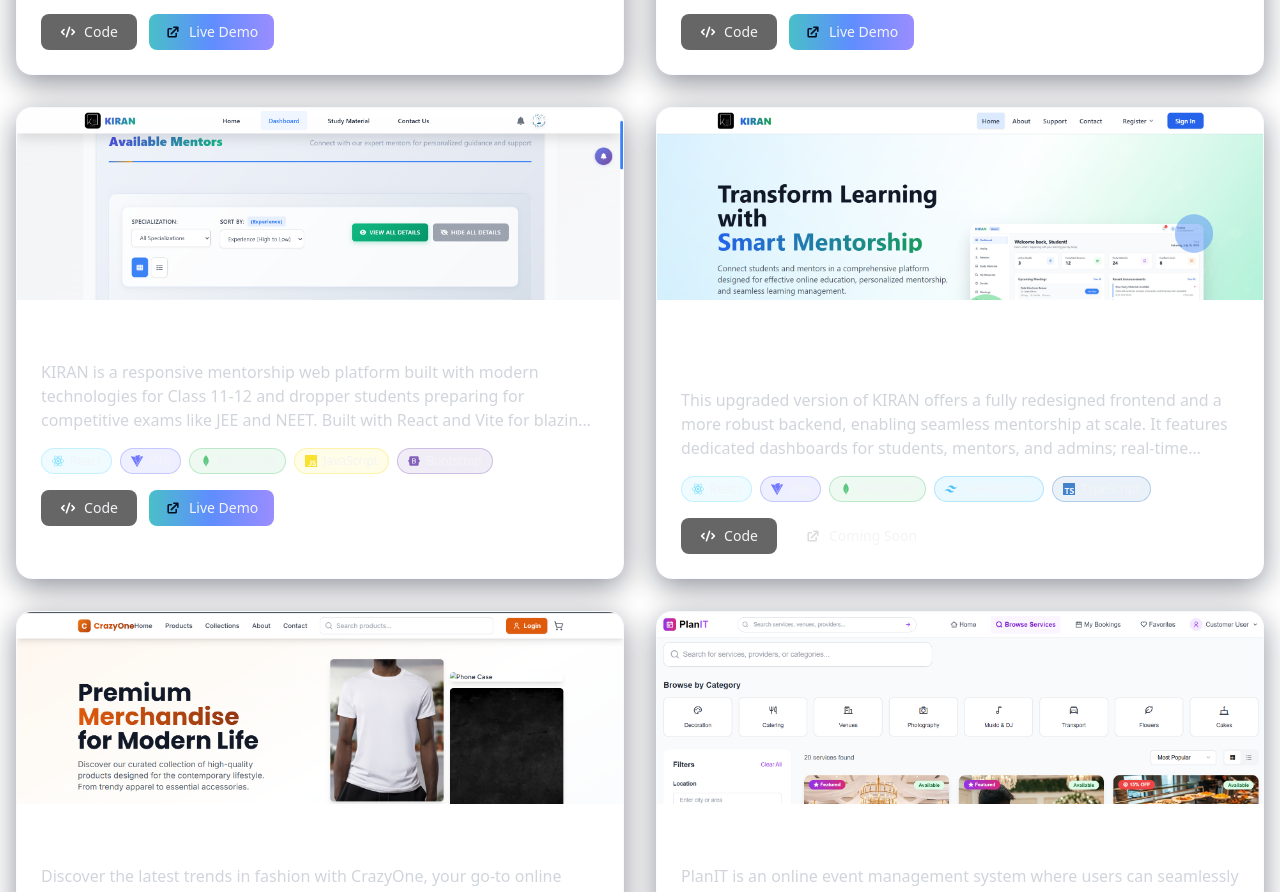
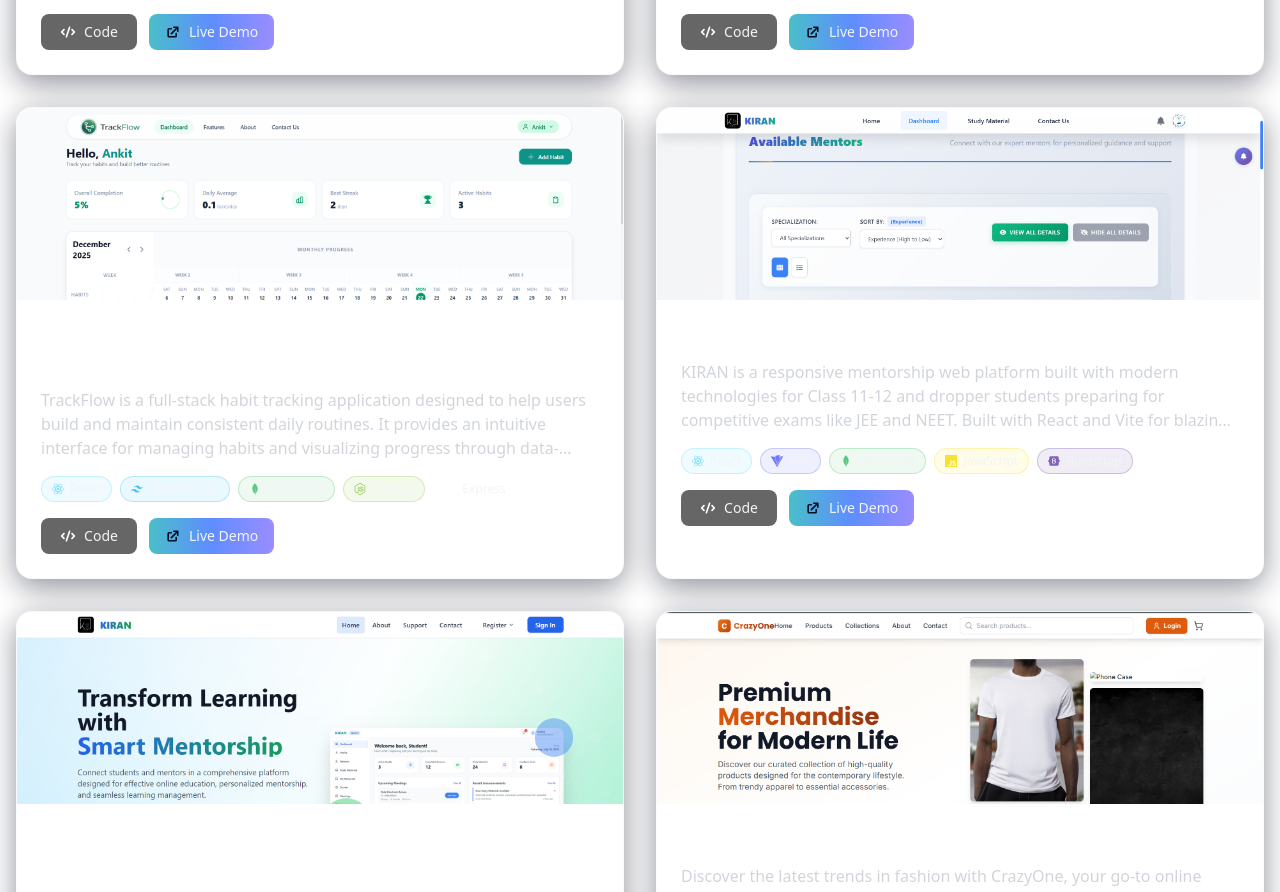
Before and after one commit to ankit9241/Portfolio, a React (Vite) app: page / in a window 1280 px wide. Shown: the part 5014-5906 px from the top of the page. Built offline with nearby package versions, Linux system fonts and the light colour scheme.

Commit message:
added new project

```diff
--- a/src/components/Projects.tsx
+++ b/src/components/Projects.tsx
@@ -117,6 +117,43 @@
         "Mobile-first responsive design patterns with Tailwind CSS",
         "Effective state management with React Context API",
         "Server-side rendering and static site generation with Next.js",
+      ],
+    },
+    {
+      title: "TrackFlow – Habit Tracking Application (Full Stack Project)",
+      description:
+        "TrackFlow is a full-stack habit tracking application designed to help users build and maintain consistent daily routines. It provides an intuitive interface for managing habits and visualizing progress through data-driven analytics and streak tracking.",
+      tech: [
+        technologies.react,
+        technologies.tailwind,
+        technologies.mongodb,
+        technologies.nodejs,
+        technologies.express,
+      ],
+      image: ["assets/trackflow1.png", "assets/trackflow2.png"],
+      github: "https://github.com/ankit9241/TrackFlow",
+      live: "https://track-flow1.netlify.app/",
+      isPublished: true,
+      features: [
+        "User authentication with protected routes using JWT",
+        "Create and manage multiple daily habits",
+        "Daily habit check-in system with automatic streak tracking",
+        "Interactive analytics dashboard with visual charts",
+        "Fully responsive design for all device sizes",
+      ],
+      challenges: [
+        "Saving habit completion data correctly when a user marks a habit",
+        "Handling date-based habit data without duplication",
+        "Applying conditions for accurate streak calculation",
+        "Preparing backend data for analytics and charts",
+        "Handling missed days while showing correct progress",
+      ],
+      learnings: [
+        "Hands-on experience with full-stack MERN architecture",
+        "Secure authentication and authorization using JWT",
+        "State management using React Context API",
+        "Data visualization using Recharts",
+        "Building responsive and maintainable UI with Tailwind CSS",
       ],
     },
     {
```
Also changed, not shown: public/assets/trackflow1.png (added), public/assets/trackflow2.png (added).
